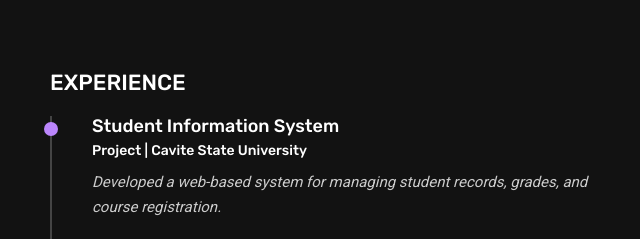
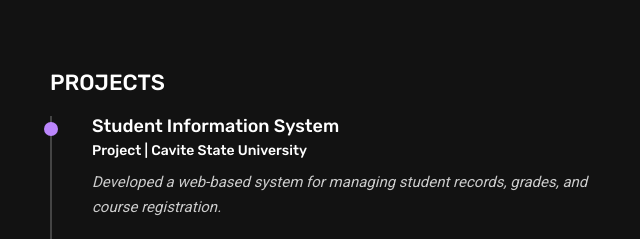
Before and after one commit to iamyvonneguzman/yvonneguzman.github.io, a plain HTML site: page resume.html in a window 1280 px wide. Shown: the part 555-794 px from the top of the page, 605-1245 px from the left. Drawn offline with nearby package versions, Linux system fonts and the light colour scheme.

Commit message:
Update resume.html

```diff
--- a/resume.html
+++ b/resume.html
@@ -124,7 +124,7 @@
                 <!-- Right Column -->
                 <div class="col-lg-6">
                     <!-- Experience -->
-                    <h3 class="resume-title" data-aos="fade-up">Experience</h3>
+                    <h3 class="resume-title" data-aos="fade-up">Projects</h3>
                     <div class="timeline_item" data-aos="fade-right" data-aos-delay="300">
                         <span class="circle"></span>
                         <div class="content">
```
